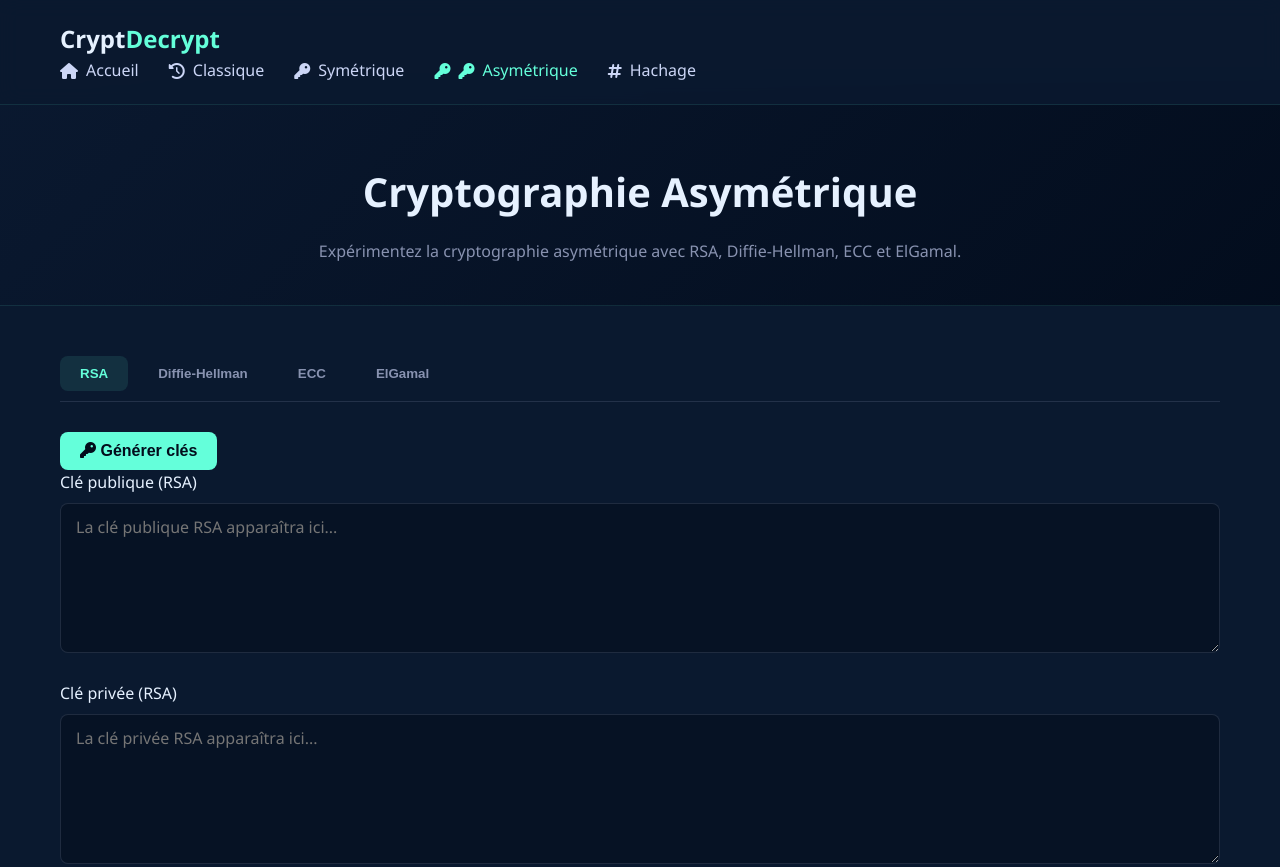
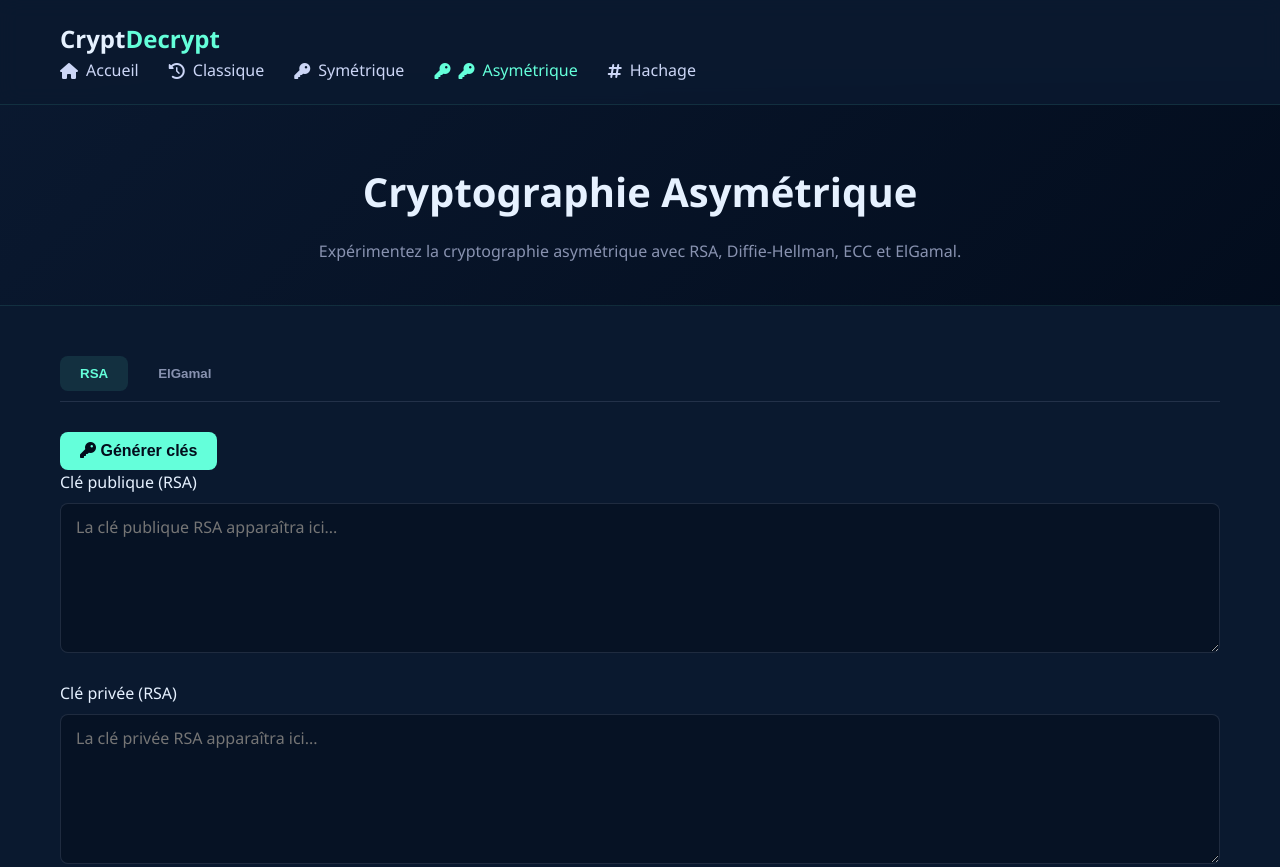
Before and after one commit to NourIslamAoudia/crypto-algorithms-js, a plain HTML site: page asymmetric.html in a window 1280 px wide. Shown: the top 867 px of the page. Drawn offline with Linux system fonts and the light colour scheme.

Commit message:
edit asymmetric.html file

```diff
--- a/asymmetric.html
+++ b/asymmetric.html
@@ -43,8 +43,6 @@
             <div class="container">
                 <div class="tool-tabs">
                     <button class="tab-btn active" data-tab="rsa">RSA</button>
-                    <button class="tab-btn" data-tab="dh">Diffie-Hellman</button>
-                    <button class="tab-btn" data-tab="ecc">ECC</button>
                     <button class="tab-btn" data-tab="elgamal">ElGamal</button>
                 </div>
 
```
